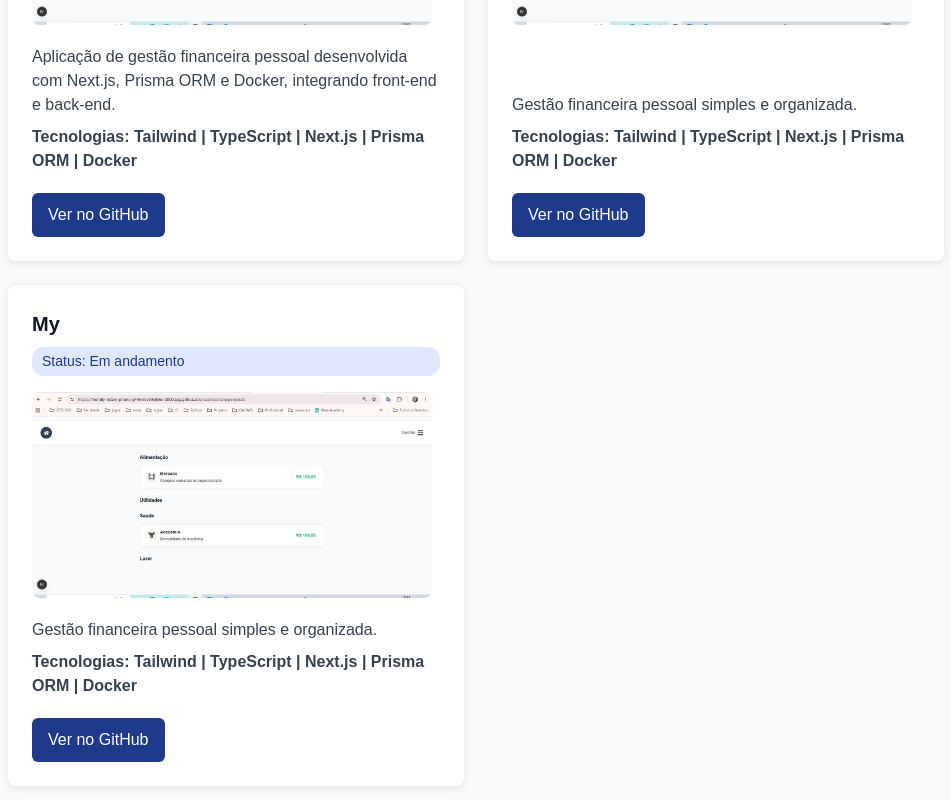
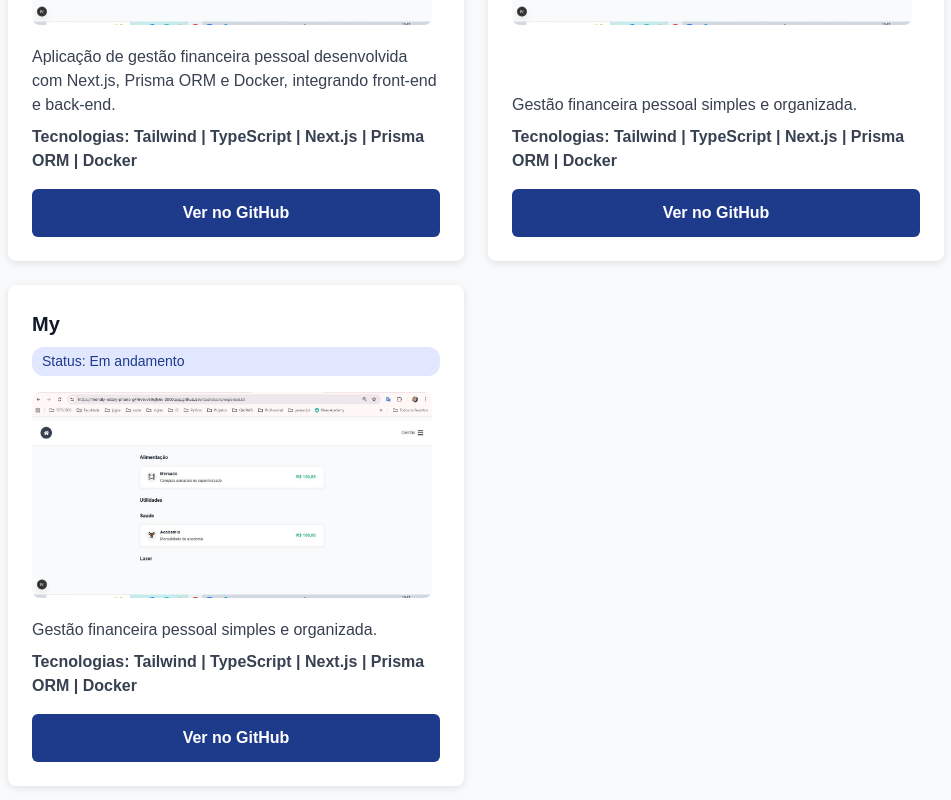
Before and after one commit to flaviane-lima/portfolio-flaviane, a Next.js app: page / in a window 1280 px wide. Shown: the part 895-1695 px from the top of the page, without its empty margins (164-1115 px from the left). Built offline with nearby package versions, Linux system fonts and the light colour scheme.

Commit message:
melhorar layout do botão "Ver no GitHub"

```diff
--- a/app/components/Card.tsx
+++ b/app/components/Card.tsx
@@ -62,19 +62,21 @@ const TechLabel = styled.p`
 `
 
 const GithubButton = styled.a`
-  display: inline-block;
-  margin-top: 12px;
-  padding: 10px 16px;
+  display: block;
+  margin-top: 16px;
+  padding: 12px 20px;
   background-color: #1E3A8A;
   color: #fff;
+  text-align: center;
   text-decoration: none;
-  font-weight: 500;
+  font-weight: 600;
   border-radius: 6px;
-  transition: background-color 0.3s ease;
+  transition: background-color 0.3s ease, box-shadow 0.3s ease;
 
 
   &:hover {
   background-color: #1E40AF;
+  box-shadow: 0 2px 6px rgba(0,0,0,0.1);
 }
 
 
```
